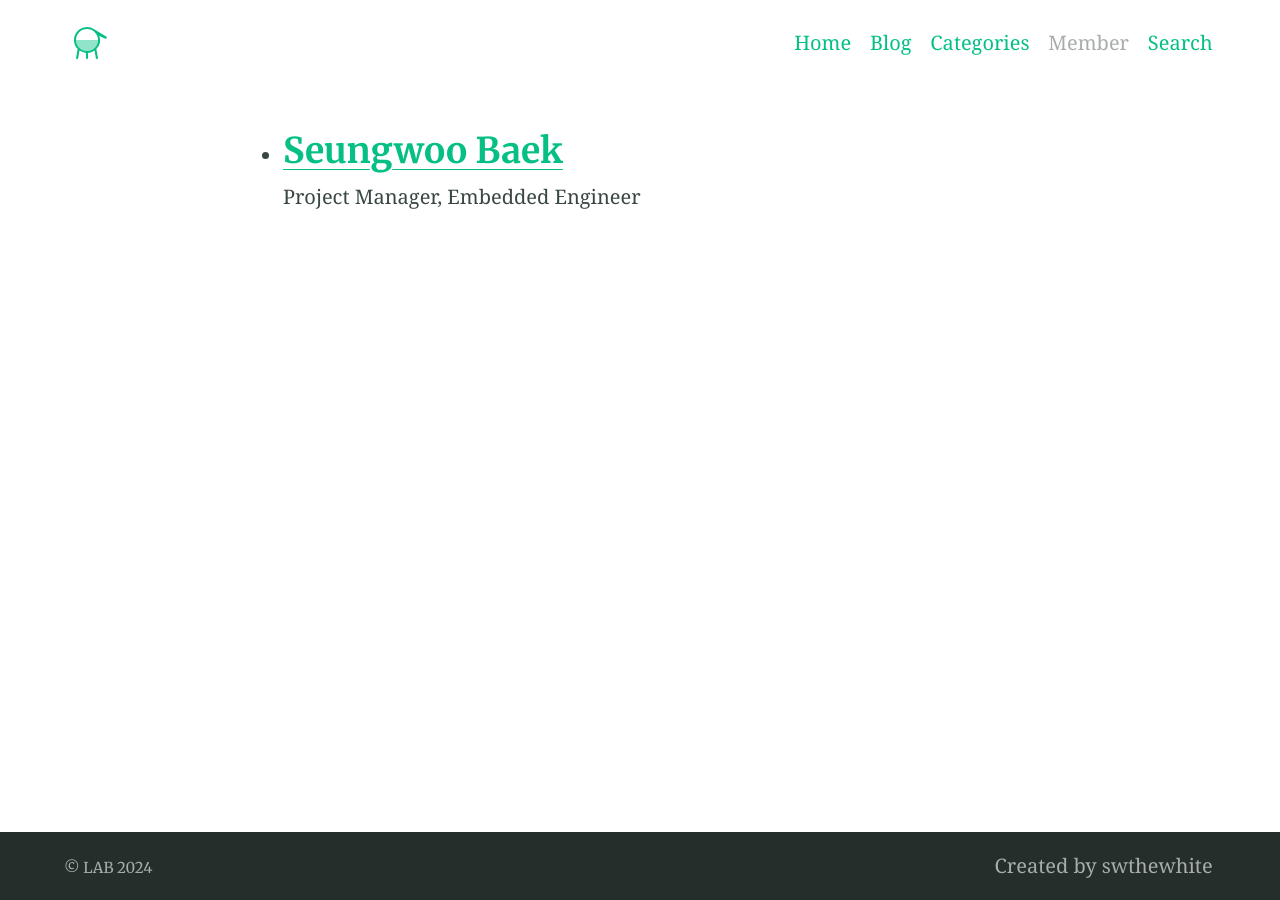
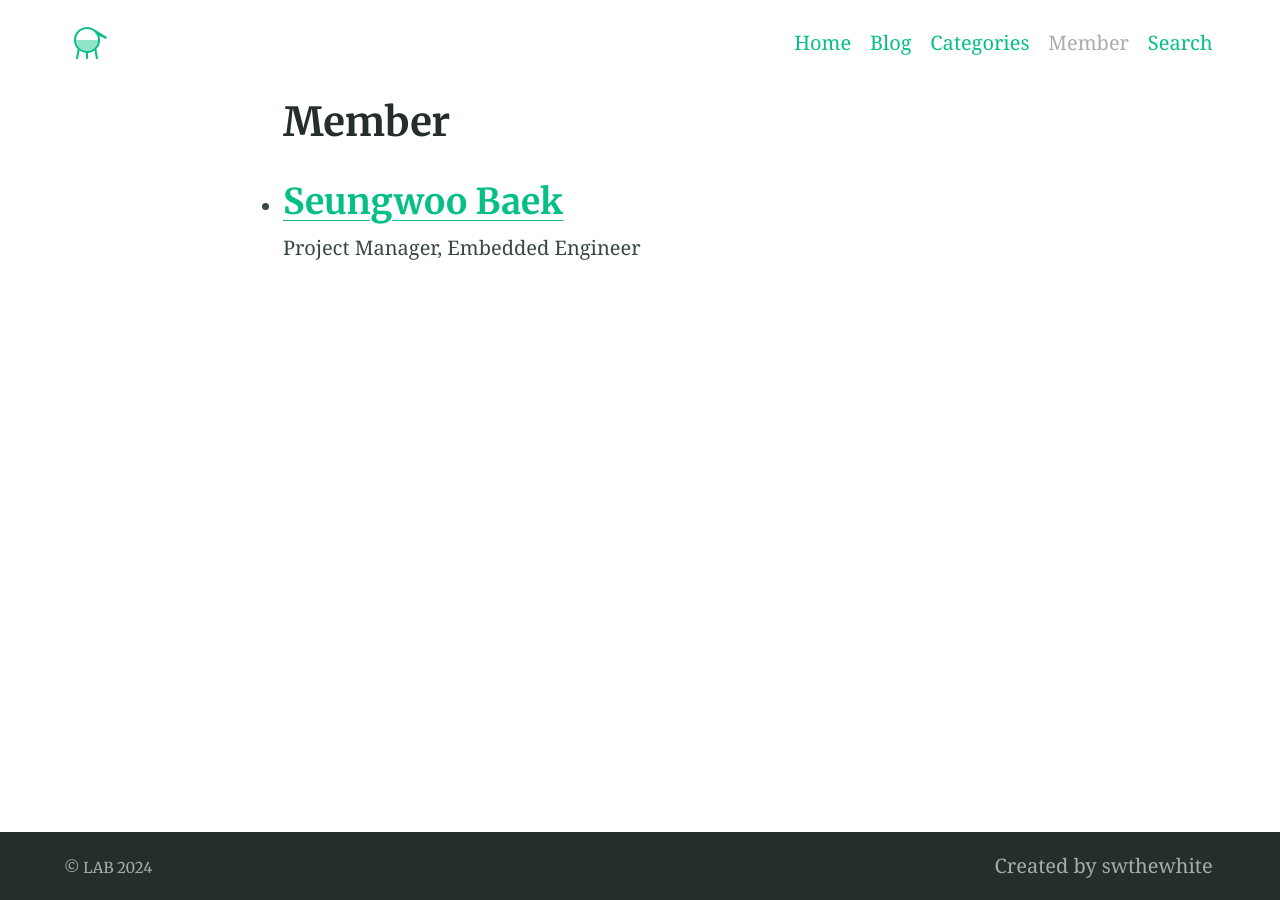
Before and after one commit to A-two-Z/A-two-Z.github.io, a Jekyll site: the page built from member.html, in a window 1280 px wide. Built offline with Jekyll 4.4.1, drawn with Linux system fonts in a browser that asks for light colours.

Commit message:
fix: change Member->page.title

```diff
--- a/member.html
+++ b/member.html
@@ -9,7 +9,7 @@ title: Member
 
   <article class="article  article--post  content  typeset">
 
-    <h1>{{ Member }}</h1>
+    <h1>{{ page.title }}</h1>
     <ul>
       {% for author in site.authors %}
         <li>
```
